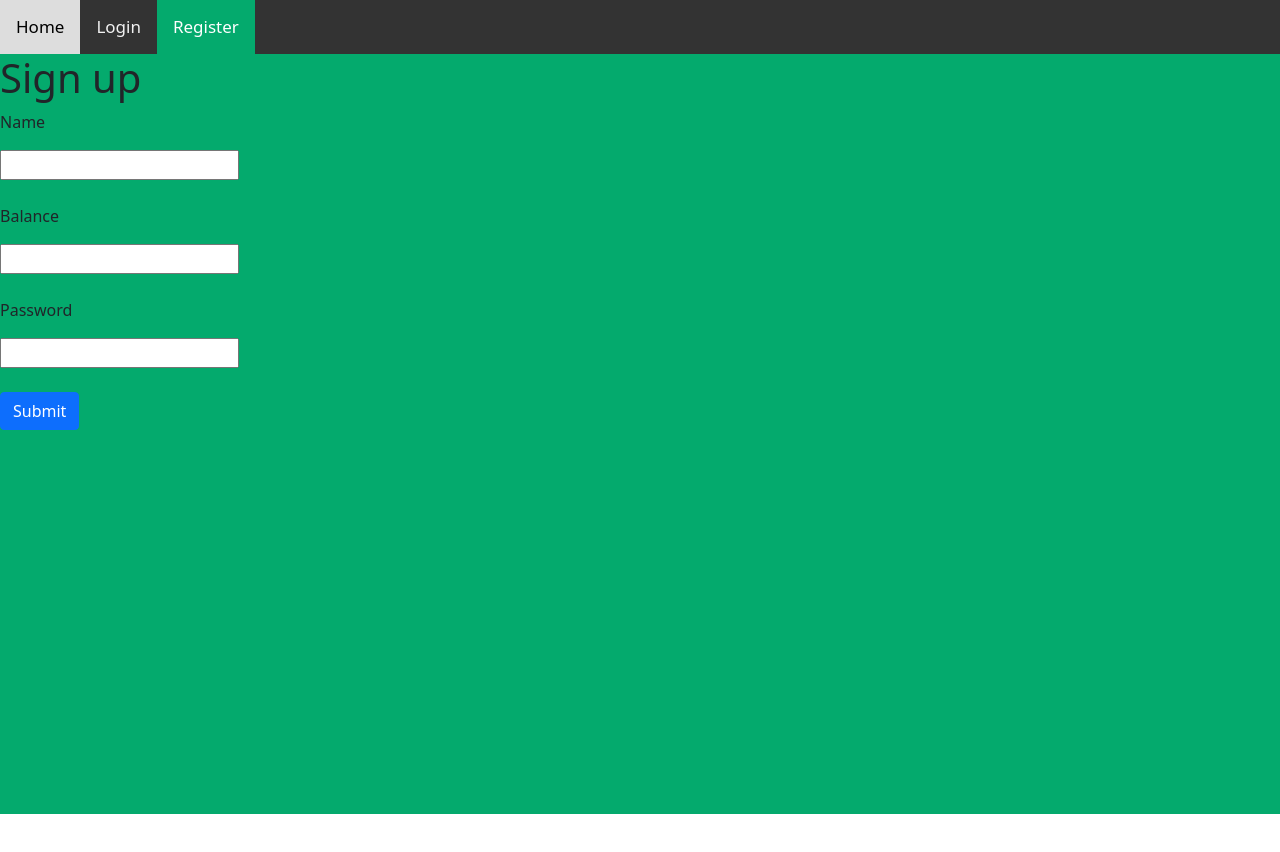
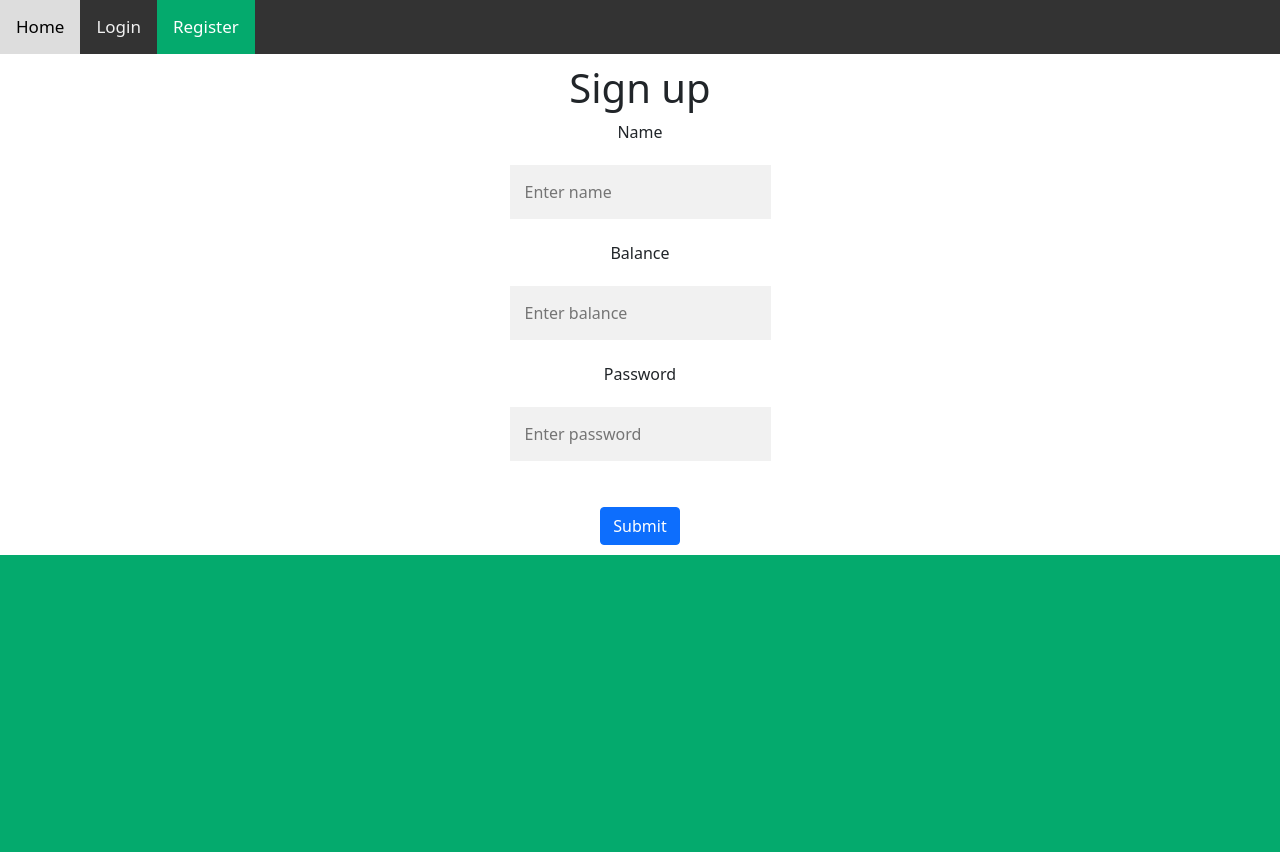
Before and after one commit to Tuneinfaisal/Account-app, a React (Create React App) app: page /Register in a window 1280 px wide. Shown: the top 852 px of the page. Before the commit the page ends 814 px from the top, so only its background shows below. Built offline with nearby package versions, Linux system fonts and the light colour scheme.

Commit message:
Design elements updated in register and login page

```diff
--- a/src/Login.js
+++ b/src/Login.js
@@ -2,6 +2,7 @@ import axios  from "axios";
 import { useState } from "react";
 import { Redirect ,useHistory }  from "react-router-dom";
 // import { Link } from "react-router-dom";
+import "./Style.css";
 
 function App(props) {
     let history = useHistory()
@@ -33,15 +34,17 @@ function App(props) {
     }
 
     return(
+        <div class="container">
         <div className="App">
         <div className="Login">
             <h1>Login here</h1>
             <input type="text" placeholder="name.." onChange={(e) =>{ setName(e.target.value); }}/>
             <input type="password" placeholder="password.."  onChange={(e) =>{ setPassword(e.target.value);}}/>
-            <button onClick={Login}> Login </button>
+            <button className="btn btn-primary" onClick={Login}> Login </button>
         </div>
 
         <h1>{setloginInfo}</h1>
+        </div>
         </div>
     )
 }
--- a/src/Register.js
+++ b/src/Register.js
@@ -1,5 +1,8 @@
 import React, { useState } from "react";
 import Axios from "axios";
+// import "bootstrap/dist/css/bootstrap.min.css";
+
+import "./Style.css";
 // import PropTypes from 'prop-types';
 // import { Link } from 'react-router-dom';
 
@@ -20,28 +23,28 @@ export default function Login() {
     }
     return (
         <>
-            <div>
+        <body>
+            <div class="container">
                 <h1>Sign up</h1>
                 <label>
                     <p>Name</p>
-                    <input type="text"
+                    <input type="text" placeholder="Enter name"
                     onChange={e => setName
                     (e.target.value)} value={name} required />
                 </label>
-                <br/><br/>
+                <br/>
                 <label>
                     <p>Balance</p>
-                    <input type="text"
+                    <input type="text" placeholder="Enter balance"
                     onChange={e => setBalance
                     (e.target.value)}
                     value={balance}
                     required />
                 </label>
-                <br/><br/>
+                <br/>
                 <label>
                     <p>Password</p>
-                    <input type="password"
-
+                    <input type="password" placeholder="Enter password"
                     onChange={e => setPassword
                     (e.target.value)} value={password} required />
                 </label>
@@ -50,6 +53,7 @@ export default function Login() {
                 <button className="btn btn-primary" type="submit" onClick={handleSubmit}>Submit</button>
 
             </div>
+        </body>
         </>)}
 // Login.propTypes = {
 //     setToken: PropTypes.func.isRequired
--- /dev/null
+++ b/src/Style.css
@@ -0,0 +1,45 @@
+* {
+    box-sizing: border-box;
+}
+
+/* body {
+    margin:50px 0px; padding:0px;
+    text-align:center;
+    align:center;
+} */
+
+div {
+    align-items: center;
+    text-align: center;
+}
+
+/* Add padding to containers */
+.container {
+    padding: 10px;
+    /* margin-left: 5000px; */
+    /* margin-top: 100px; */
+
+}
+
+/* Full-width input fields */
+input[type="text"],
+input[type="password"] {
+    width: 100%;
+    padding: 15px;
+    margin: 5px 0 22px 0;
+    display: inline-block;
+    border: none;
+    background: #f1f1f1;
+}
+
+input[type="text"]:focus,
+input[type="password"]:focus {
+    background-color: #ddd;
+    outline: none;
+}
+
+/* Overwrite default styles of hr */
+hr {
+    border: 1px solid #f1f1f1;
+    margin-bottom: 25px;
+}
```
